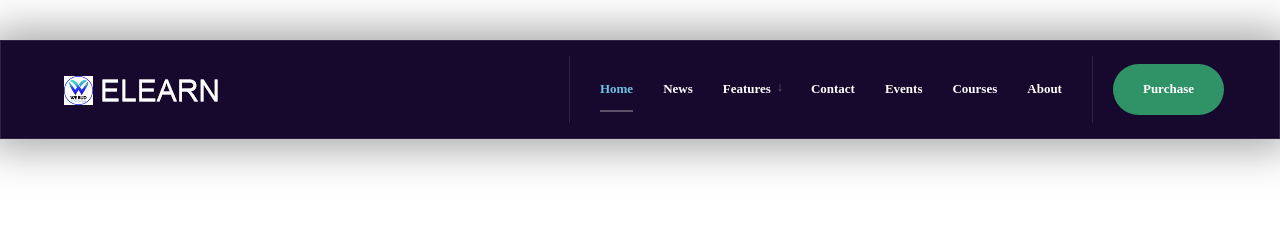
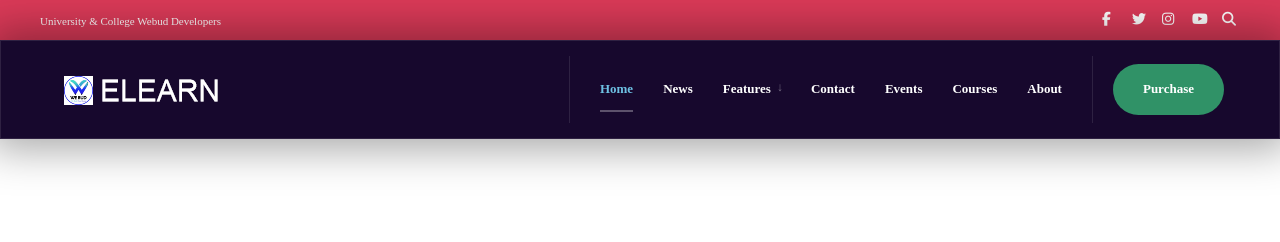
Before and after one commit to KiranPranay/Elearn, a website: page index.html in a window 1280 px wide. Shown: the top 242 px of the page. Drawn offline with nearby package versions, Linux system fonts and the light colour scheme.

Commit message:
ads banner

```diff
--- a/css/style.scss
+++ b/css/style.scss
@@ -101,6 +101,7 @@ body {
   }
   .topnav {
     overflow: hidden;
+    background-color: #db3a58;
   }
   .topnav:hover {
     opacity: 1;
```
Also changed, not shown: css/style.css, 1 other file.
